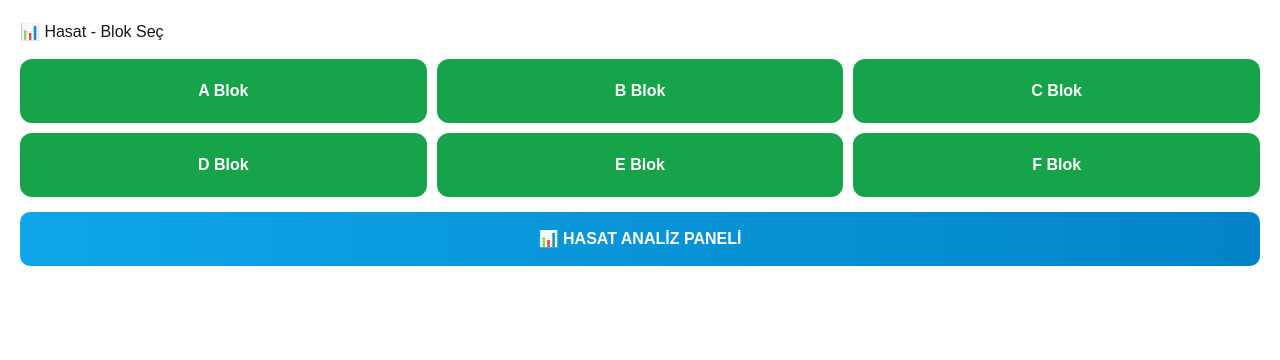
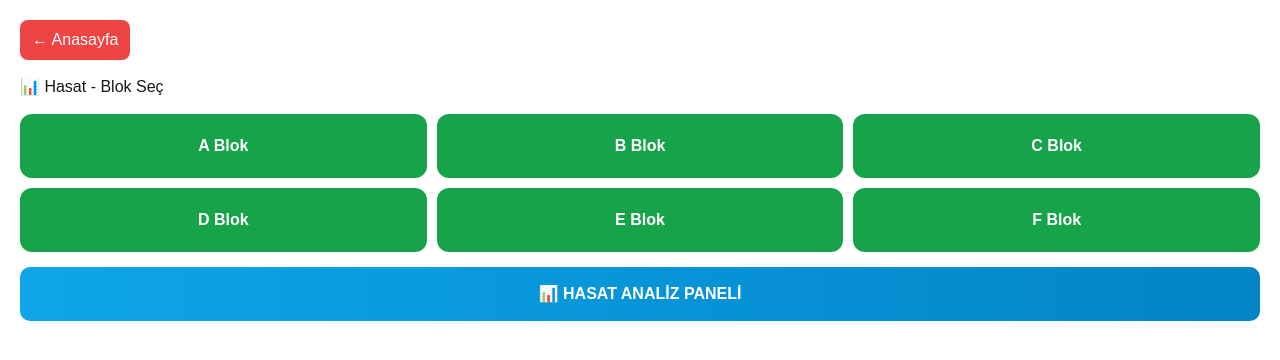
Before and after one commit to hasandemiray/midyeapp, a Next.js app: page /hasat in a window 1280 px wide. Shown: the top 360 px of the page. Built offline with nearby package versions, Linux system fonts and the light colour scheme.

Commit message:
hasat sayfasına anasayfa butonu eklendi

```diff
--- a/app/hasat/page.js
+++ b/app/hasat/page.js
@@ -8,6 +8,26 @@ export default function Hasat() {
 
   return (
     <div style={{padding:20}}>
+
+      {/* 🔙 ÜST BAR */}
+      <div style={{
+        display:'flex',
+        gap:10,
+        marginBottom:15
+      }}>
+        <button
+          onClick={()=>router.push('/')}
+          style={{
+            background:'#ef4444',
+            color:'white',
+            padding:'8px 12px',
+            borderRadius:8,
+            border:'none'
+          }}
+        >
+          ← Anasayfa
+        </button>
+      </div>
 
       <h2 style={{marginBottom:15}}>📊 Hasat - Blok Seç</h2>
 
@@ -36,7 +56,7 @@ export default function Hasat() {
 
       </div>
 
-      {/* 🔥 YENİ BUTON */}
+      {/* 🔥 ANALİZ BUTONU */}
       <div style={{marginTop:15}}>
         <button
           onClick={()=>router.push('/hasat-analiz')}
```
